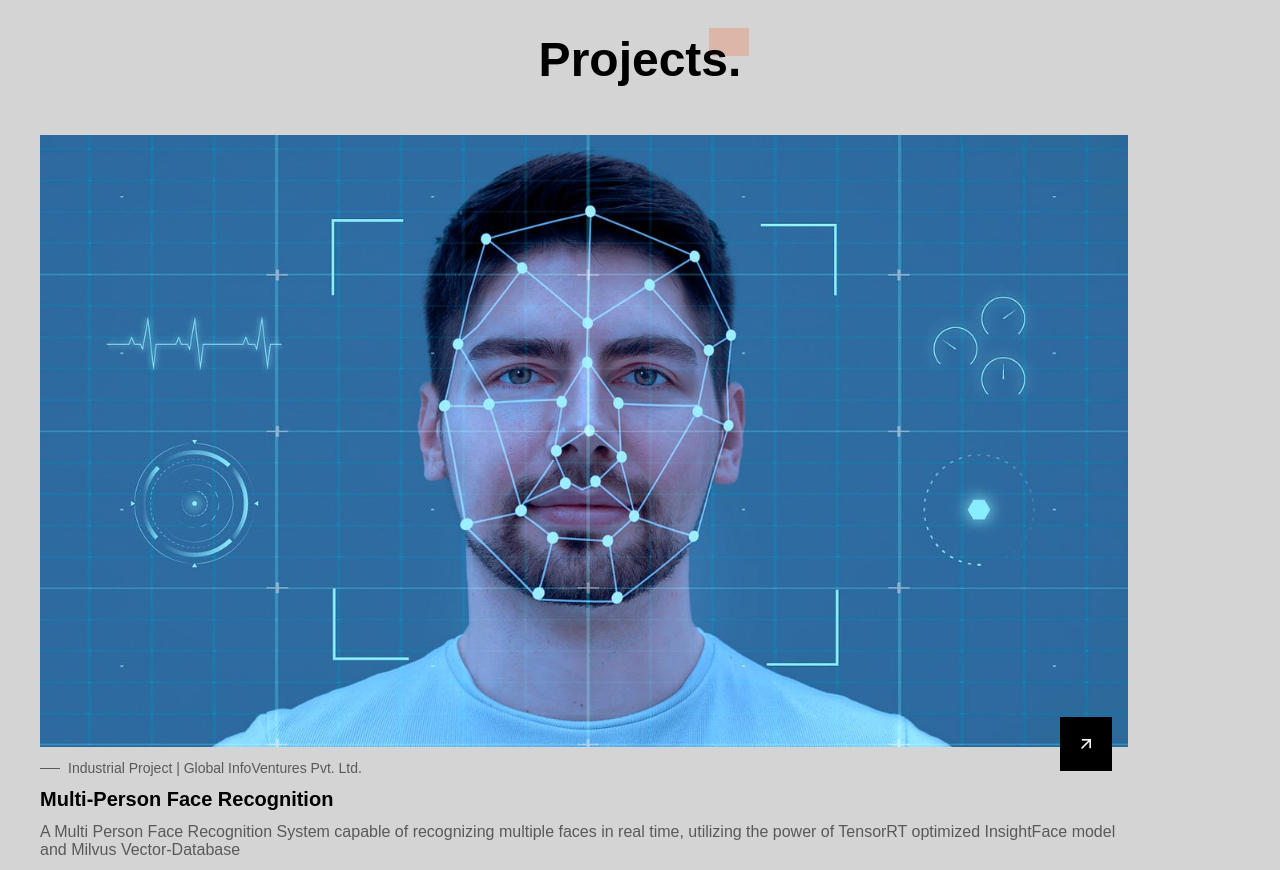
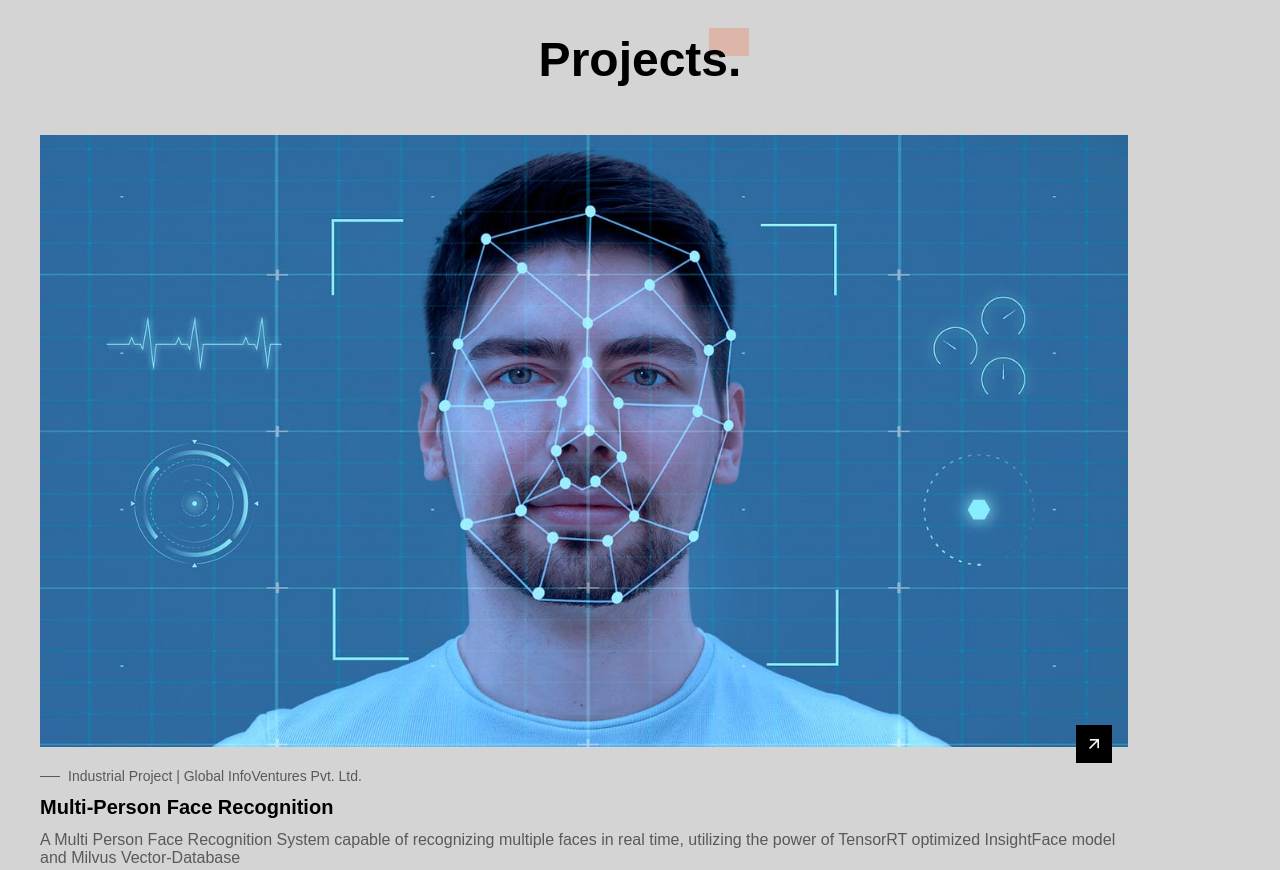
Before and after one commit to hamzaziizzz/hamzaziizzz.github.io, a plain HTML site: page index.html in a window 1280 px wide. Shown: the part 1500-2370 px from the top of the page. Drawn offline with nearby package versions, Linux system fonts and the light colour scheme; a web font is replaced by a local one.

Commit message:
Updated Projects Section

```diff
--- a/assets/css/styles.css
+++ b/assets/css/styles.css
@@ -633,14 +633,14 @@ img {
 
 .projects__image {
     position: relative;
-    margin-bottom: 0.75rem;
+    margin-bottom: 1.25rem;
 }
 
 .projects__button {
     position: absolute;
     right: 1rem;
-    bottom: -1.5rem;
-    padding: 1rem;
+    bottom: -1rem;
+    padding: 0.5rem;
 }
 
 .projects__content {
```
